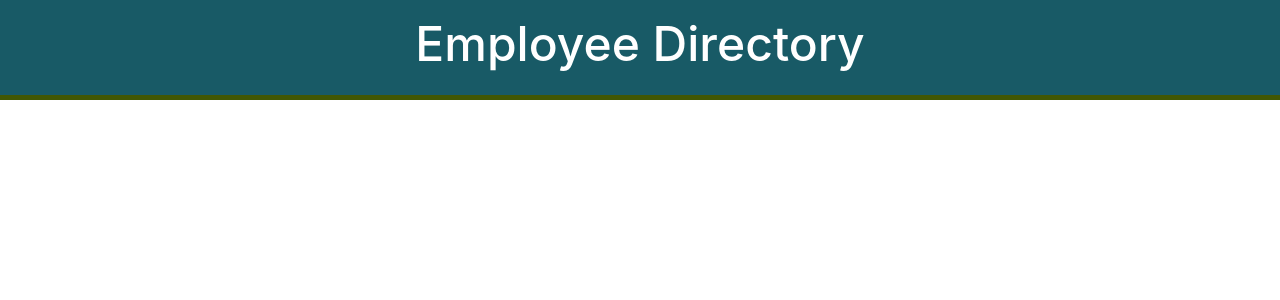
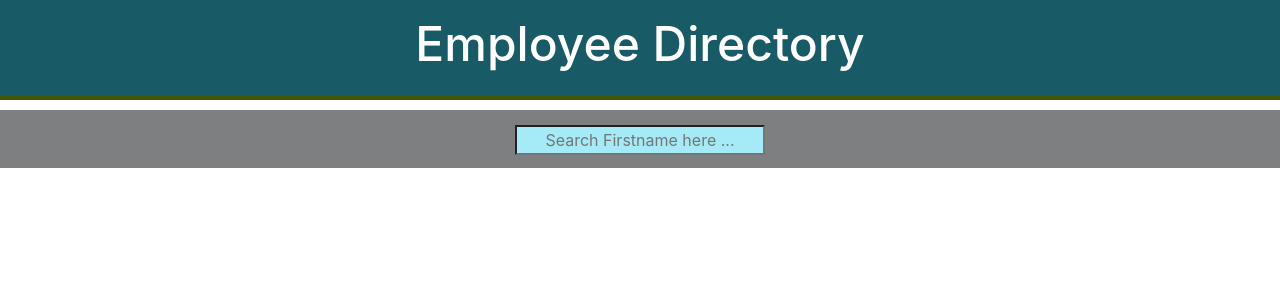
Before and after one commit to mathigayathri2001/Employee_Directory, a React (Create React App) app: page / in a window 1280 px wide. Shown: the top 300 px of the page. Built offline with nearby package versions, Linux system fonts and the light colour scheme.

Commit message:
added SearchForm stylesheet and link to the APP

```diff
--- a/src/App.js
+++ b/src/App.js
@@ -1,13 +1,13 @@
 import React from "react";
 import Header from "./components/Header";
-// import SearchForm from "./components/SearchForm";
+ import SearchForm from "./components/SearchForm";
 // import Main from "./components/Main";
 
 function App() {
   return (
     <div>
       <Header />
-      {/* <SearchForm/> */}
+      <SearchForm/>
       {/* <Main /> */}
     </div>
   );
--- a/src/components/SearchForm/index.js
+++ b/src/components/SearchForm/index.js
@@ -11,7 +11,7 @@ function SearchForm (props) {
             value={props.search}
             name='search'
             type='text'
-            placeholder='Search here ...'
+            placeholder='Search Firstname here ...'
             id='search'
           />
         </div>
--- a/src/components/SearchForm/style.css
+++ b/src/components/SearchForm/style.css
@@ -0,0 +1,19 @@
+input{
+    margin-top: 15px;
+    text-align: center;
+    height: 30px;
+    width: 20%;
+     padding:10px;
+     background-color: rgb(165, 234, 247);
+
+    }
+
+     .form-group{
+        text-align: center;
+        /* background-color: #caccd0d6; */
+        background-color: #666769d6;
+        margin-top: 10px;
+        height: 58px;
+        width: 100%;
+
+    }
```
